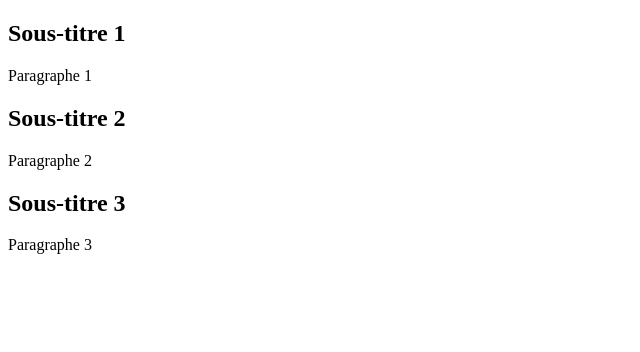
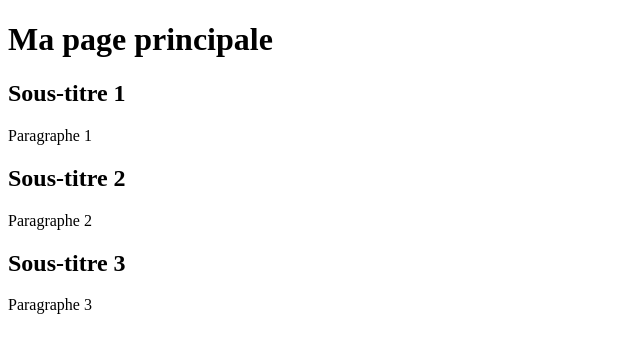
Before and after one commit to houLze/projet_test, a plain HTML site: page index.html in a window 1280 px wide. Shown: the whole page, without its empty margins (0-640 px from the left). Drawn offline with Linux system fonts and the light colour scheme.

Commit message:
Ajout d'un titre h1

```diff
--- a/index.html
+++ b/index.html
@@ -6,6 +6,7 @@
     <title>Document</title>
 </head>
 <body>
+    <h1>Ma page principale</h1>
     <h2>Sous-titre 1</h2>
     <p>Paragraphe 1</p>
     <h2>Sous-titre 2</h2>
```
